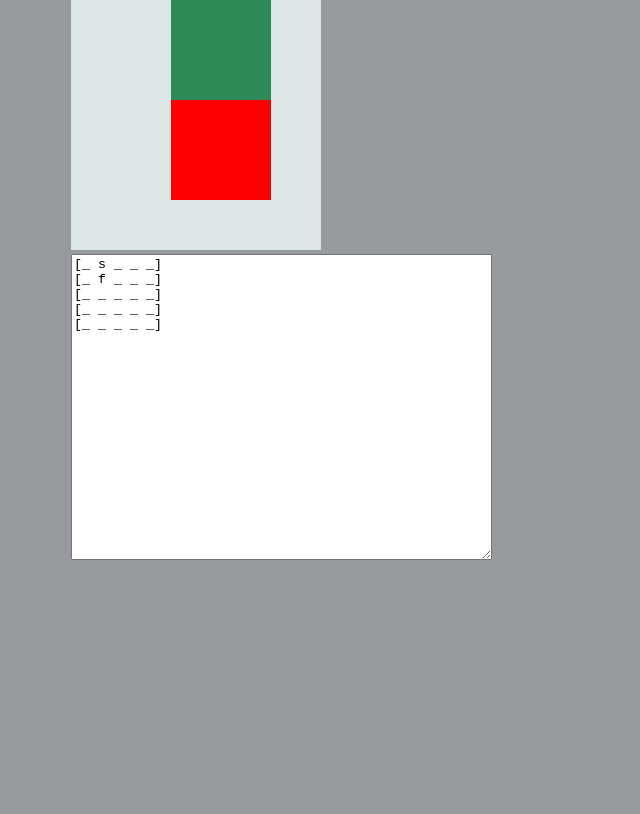
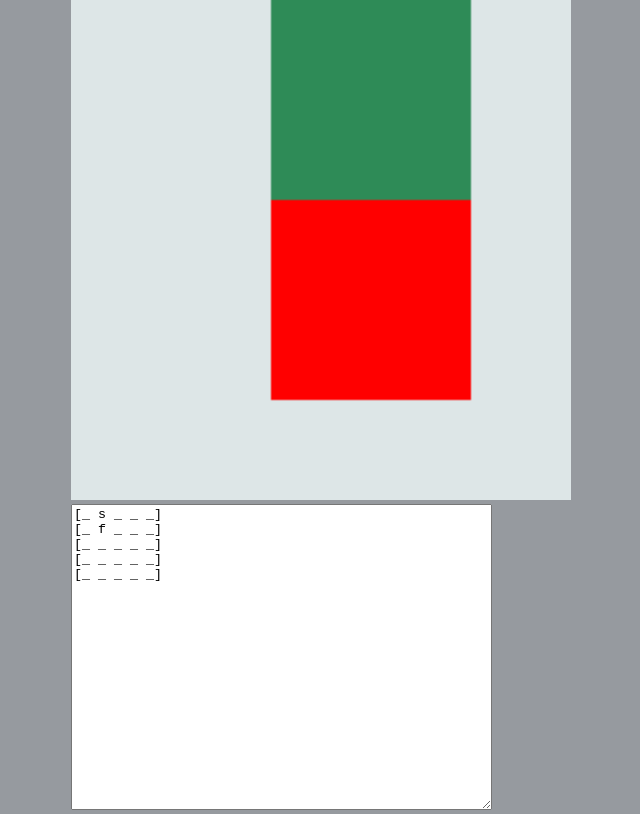
Before and after one commit to alinaFedorovd/SnaikMy, a plain HTML site: page index.html in a window 1280 px wide. Shown: the whole page, without its empty margins (304-944 px from the left). Drawn offline with Linux system fonts and the light colour scheme.

Commit message:
chance hg pages css

```diff
--- a/stl.css
+++ b/stl.css
@@ -6,12 +6,13 @@ body{
     margin: 0 auto;
 }
 canvas{
+    width: 500px;
+    height: 500px;
     border: 1px;
    background-color: rgb(221, 230, 231);
 }
 
 button{
-    margin: ;
 background-color: rgb(134, 183, 188);
 width: 100px;
 height: 50px;
```
